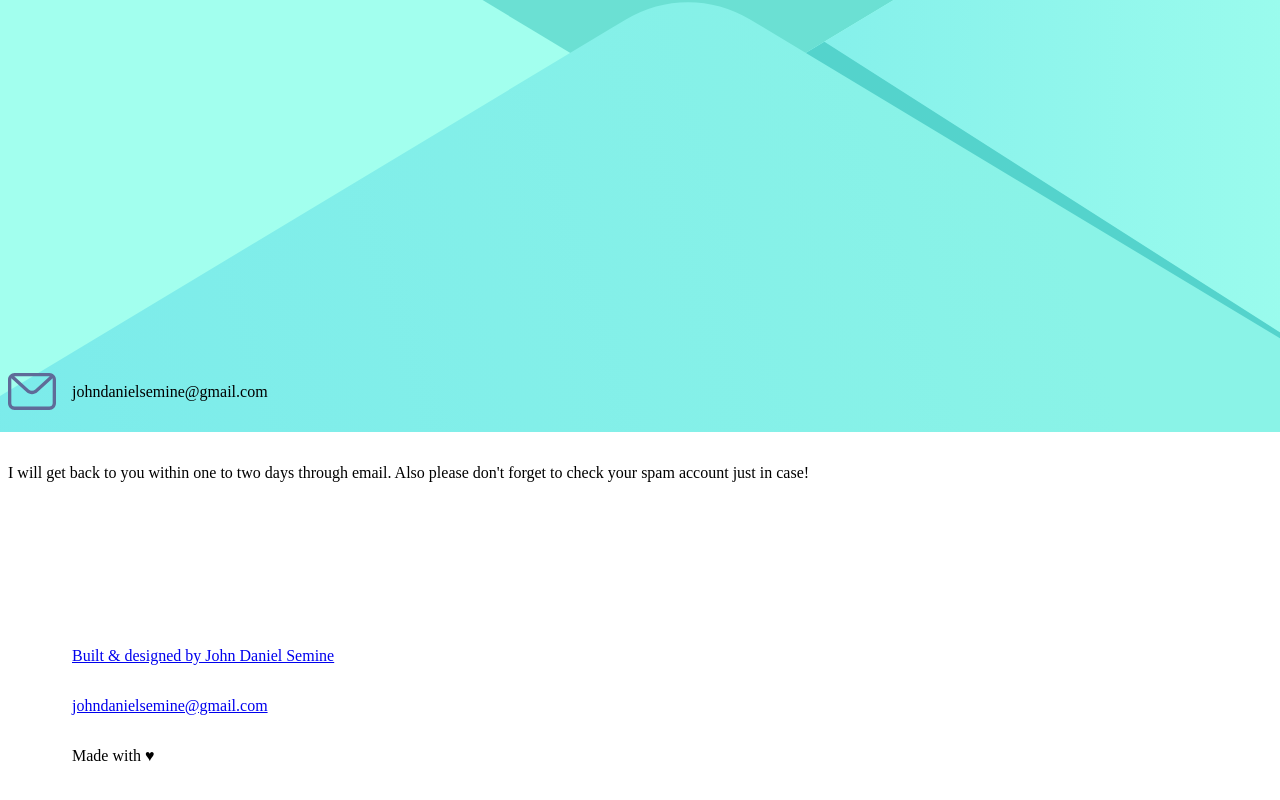
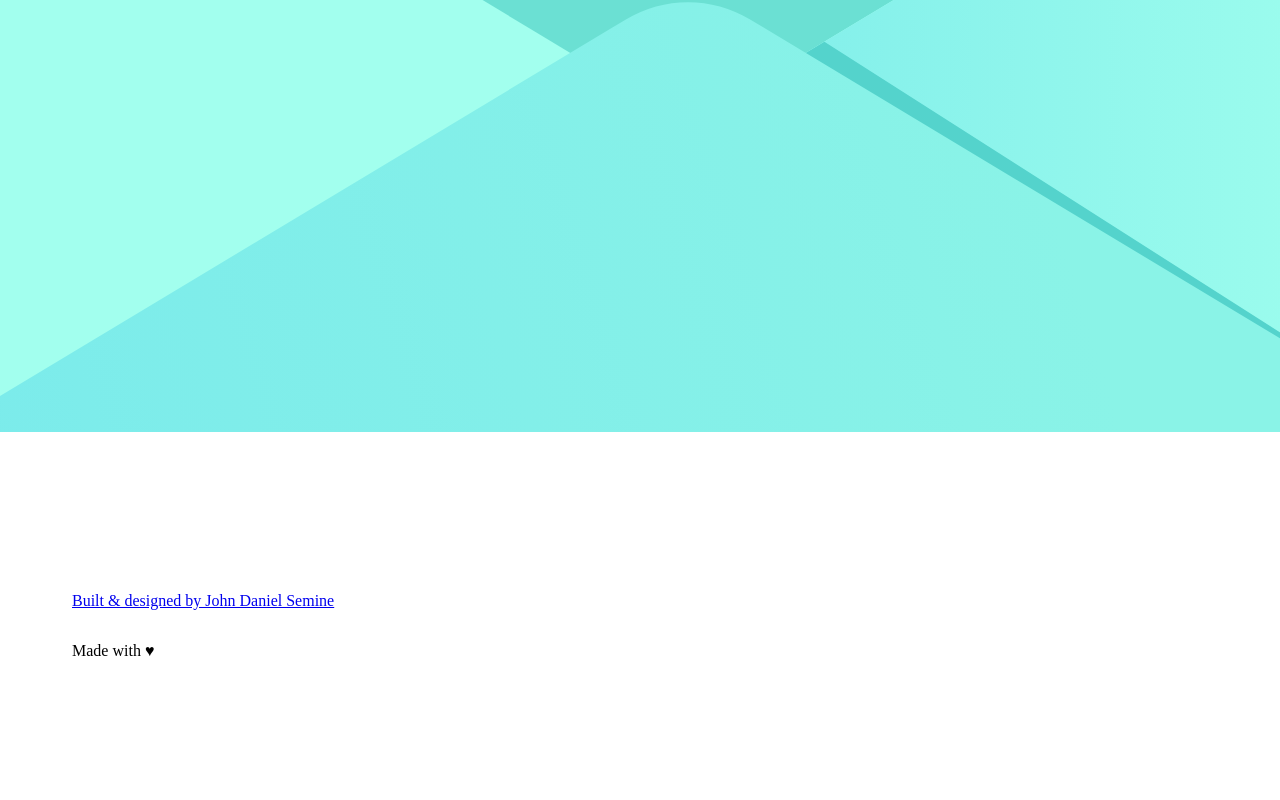
Before and after one commit to John-Kodes/portfolio-v2, a Next.js app: page / in a window 1280 px wide. Shown: the part 5307-6107 px from the top of the page. Built offline with nearby package versions, Linux system fonts and the light colour scheme.

Commit message:
email is no longer exposed for security

```diff
--- a/components/ContactSect.js
+++ b/components/ContactSect.js
@@ -1,7 +1,7 @@
 import Image from "next/image";
 import { useEffect, useState } from "react";
 // Icons
-import emailIcon from "@/icons/email.svg";
+// import emailIcon from "@/icons/email.svg";
 // Images
 import EnvelopeFront from "@/images/EnvelopeFront.svg";
 import EnvelopeBack from "@/images/EnvelopeBack.svg";
@@ -9,8 +9,6 @@
 import styles from "@/styles/ContactSect.module.scss";
 // Util
 import { floatTextMaker } from "@/utils";
-// config
-import { URL } from "@/config";
 
 const ContactSect = () => {
   // FORM IS VALID
@@ -137,7 +135,7 @@
         </div>
       </div>
       <div className={styles.description}>
-        <a className={styles.myEmail} onClick={saveToClipboard}>
+        {/* <a className={styles.myEmail} onClick={saveToClipboard}>
           <div className={styles.icon}>
             <Image
               src={emailIcon}
@@ -148,7 +146,7 @@
           </div>
           johndanielsemine@gmail.com
           <span>saved to clipboard!</span>
-        </a>
+        </a> */}
         <p>
           I will get back to you within one to two days through email. Also
           please don&apos;t forget to check your spam account just in case!
--- a/components/Footer.js
+++ b/components/Footer.js
@@ -18,9 +18,9 @@
             Built &amp; designed by John Daniel Semine
           </a>
           <br />
-          <a className={styles.email} href="mailto:johndanielsemine@gmail.com">
+          {/* <a className={styles.email} href="mailto:johndanielsemine@gmail.com">
             johndanielsemine@gmail.com
-          </a>
+          </a> */}
           <br />
           Made with &hearts;
         </p>
```
